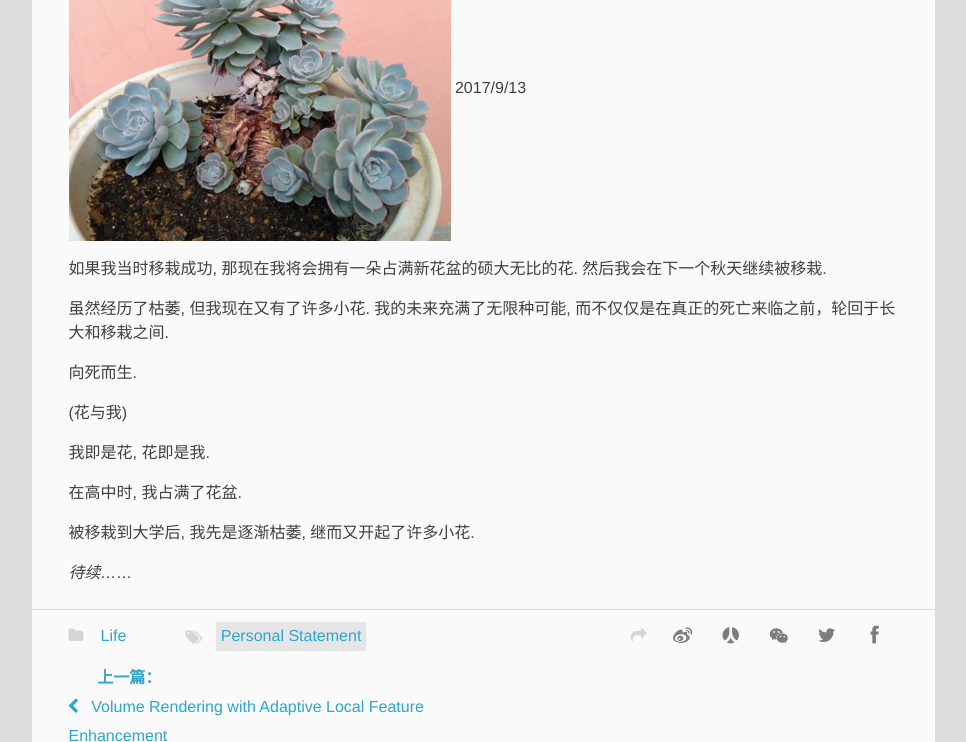
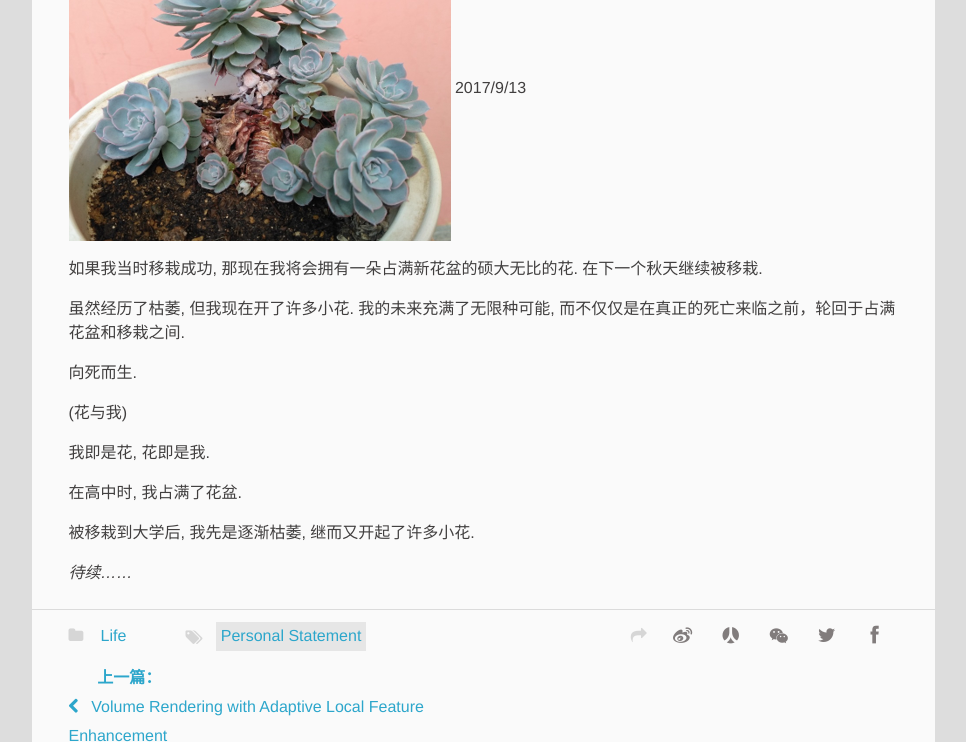
Before and after one commit to PAULYZHENG/paulyzheng.github.io, a Jekyll site: the page built from _posts/2017-09-13-My Flower and I.md, in a window 1280 px wide and 900 px high, scrolled down 1775 px, cut to the strip 0-742 px from the top of the window. Shown: the whole strip, without its empty margins (6-972 px from the left). Built offline with Jekyll 4.4.1, drawn with Linux system fonts in a browser that asks for light colours.

Commit message:
Update 2017-09-13-My Flower and I.md

```diff
--- a/_posts/2017-09-13-My Flower and I.md
+++ b/_posts/2017-09-13-My Flower and I.md
@@ -43,11 +43,12 @@ Now.
 
 ![]( https://paulyzheng.github.io/img/My Flower and I_4.png) 2017/9/13
 
-如果我当时移栽成功, 那现在我将会拥有一朵占满新花盆的硕大无比的花. 然后我会在下一个秋天继续被移栽.
+如果我当时移栽成功, 那现在我将会拥有一朵占满新花盆的硕大无比的花. 在下一个秋天继续被移栽.
 
-虽然经历了枯萎, 但我现在又有了许多小花. 我的未来充满了无限种可能, 而不仅仅是在真正的死亡来临之前，轮回于长大和移栽之间.
+虽然经历了枯萎, 但我现在开了许多小花. 我的未来充满了无限种可能, 而不仅仅是在真正的死亡来临之前，轮回于占满花盆和移栽之间.
 
 向死而生.
+
 
 (花与我)
 
```
